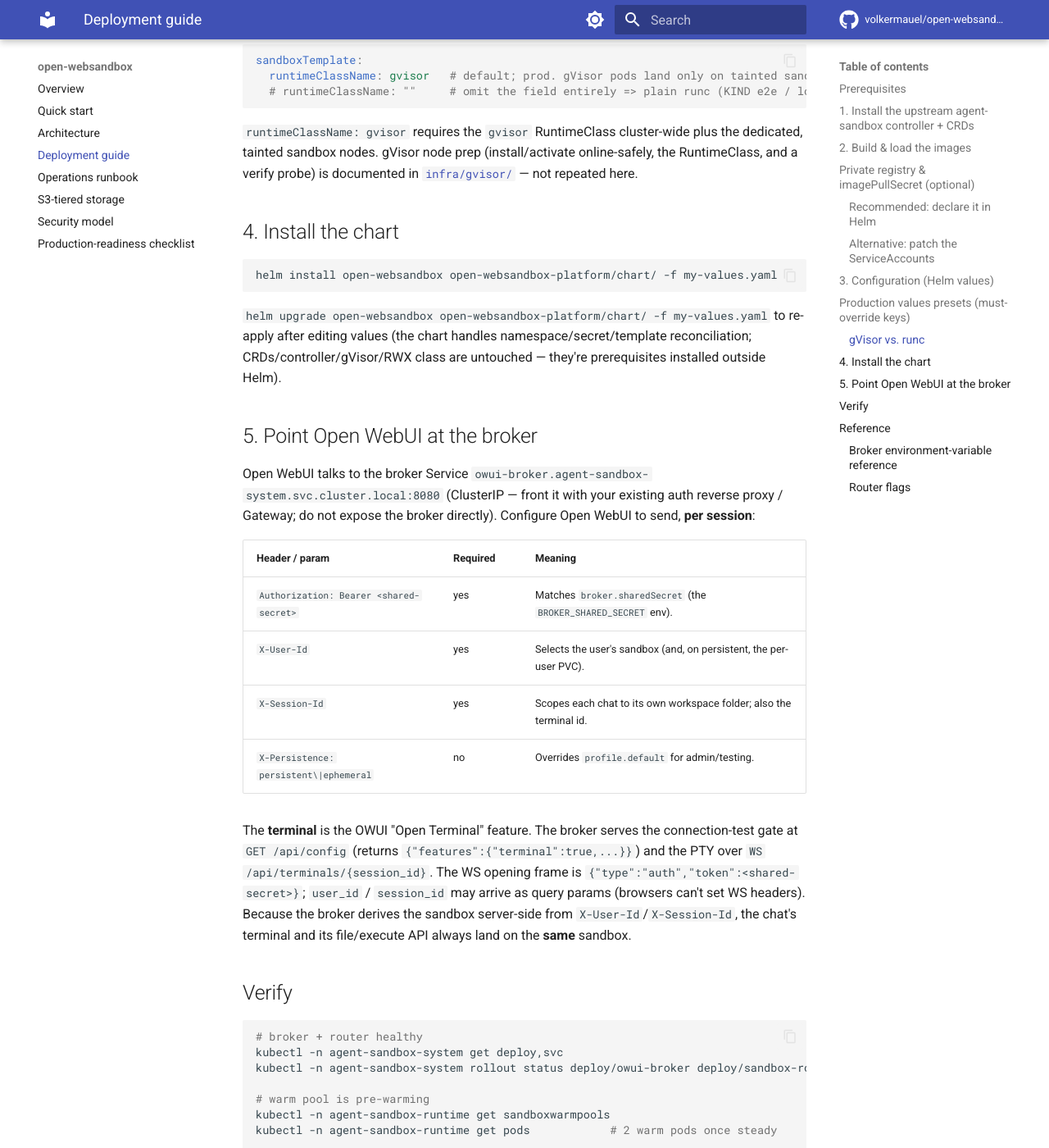
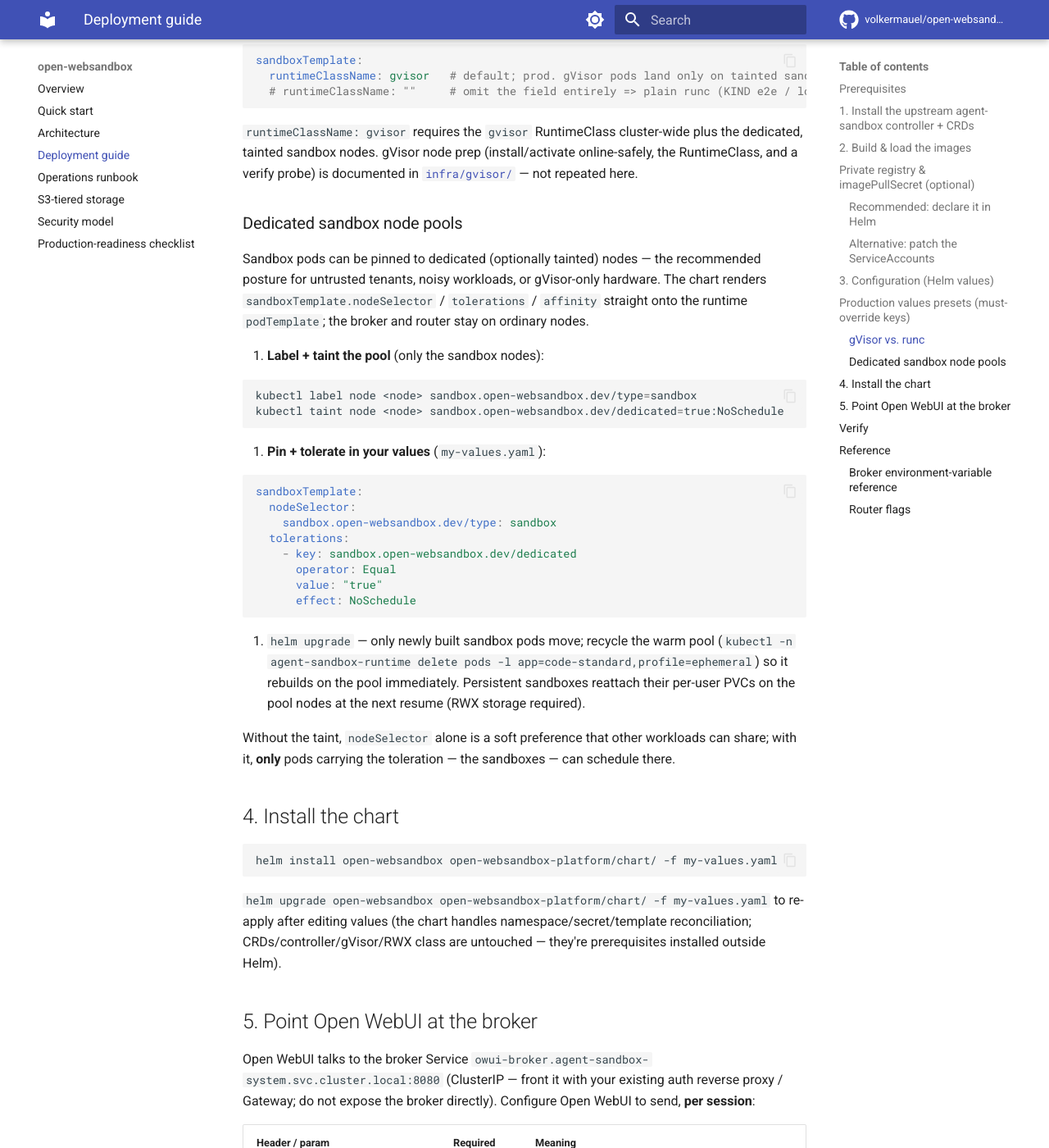
Before and after one commit to volkermauel/open-websandbox, an MkDocs documentation site: the page built from docs/deploy.md, in a window 1280 px wide and 1400 px high, scrolled down 6025 px. Shown: the whole window at 82% size. Built offline with MkDocs 1.6.1 and Material for MkDocs 9.7.7, drawn with Linux system fonts in a browser that asks for light colours; comment, search, counter and statistics services are not loaded.

Commit message:
feat: multi-arch release images + dedicated sandbox node pools
release.yml: QEMU + platforms linux/amd64,linux/arm64 on all three
release image builds (broker/runtime/router) so the images run on arm64
/ Graviton clusters. The PR-only trivy scan stays single-arch (speed).

Chart: sandboxTemplate.nodeSelector / tolerations / affinity render onto
the runtime podTemplate (values + schema + template), enabling dedicated
(label+taint) sandbox node pools. Nothing renders when unset — default
install is unchanged. deploy.md documents the pool recipe
(label+taint my-values pair, warm-pool recycle, RWX reattach).

Closes #126

````diff
--- a/docs/deploy.md
+++ b/docs/deploy.md
@@ -280,6 +280,43 @@ plus the dedicated, tainted sandbox nodes. gVisor node prep (install/activate
 online-safely, the RuntimeClass, and a verify probe) is documented in
 [`infra/gvisor/`](../infra/gvisor/) — not repeated here.
 
+### Dedicated sandbox node pools
+
+Sandbox pods can be pinned to dedicated (optionally tainted) nodes — the
+recommended posture for untrusted tenants, noisy workloads, or gVisor-only
+hardware. The chart renders `sandboxTemplate.nodeSelector` / `tolerations` /
+`affinity` straight onto the runtime `podTemplate`; the broker and router stay
+on ordinary nodes.
+
+1. **Label + taint the pool** (only the sandbox nodes):
+
+   ```bash
+   kubectl label node <node> sandbox.open-websandbox.dev/type=sandbox
+   kubectl taint node <node> sandbox.open-websandbox.dev/dedicated=true:NoSchedule
+   ```
+
+2. **Pin + tolerate in your values** (`my-values.yaml`):
+
+   ```yaml
+   sandboxTemplate:
+     nodeSelector:
+       sandbox.open-websandbox.dev/type: sandbox
+     tolerations:
+       - key: sandbox.open-websandbox.dev/dedicated
+         operator: Equal
+         value: "true"
+         effect: NoSchedule
+   ```
+
+3. `helm upgrade` — only newly built sandbox pods move; recycle the warm pool
+   (`kubectl -n agent-sandbox-runtime delete pods -l app=code-standard,profile=ephemeral`)
+   so it rebuilds on the pool immediately. Persistent sandboxes reattach their
+   per-user PVCs on the pool nodes at the next resume (RWX storage required).
+
+Without the taint, `nodeSelector` alone is a soft preference that other
+workloads can share; with it, **only** pods carrying the toleration — the
+sandboxes — can schedule there.
+
 ## 4. Install the chart
 
 ```bash
````
Also changed, not shown: 4 other files.
